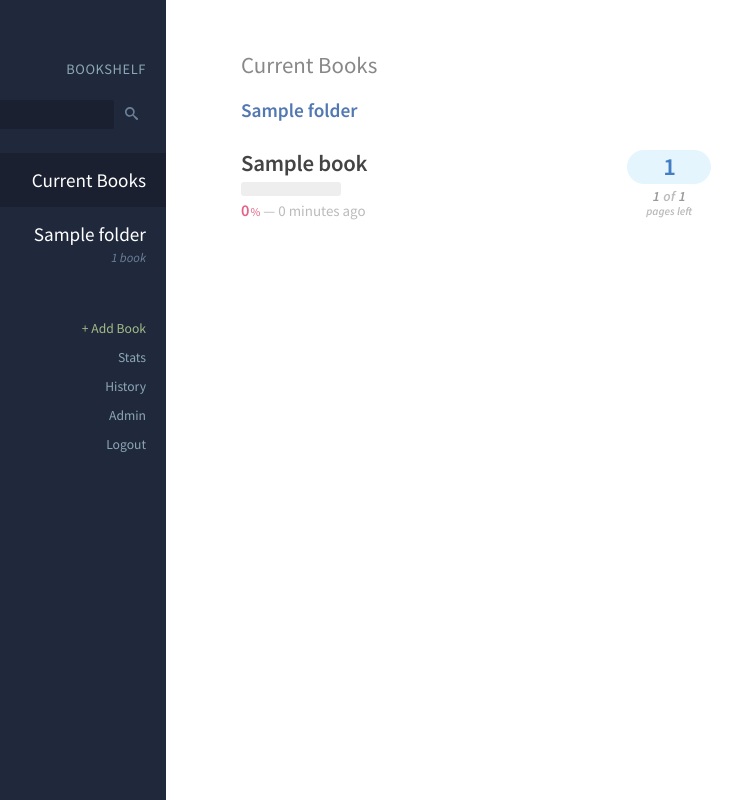
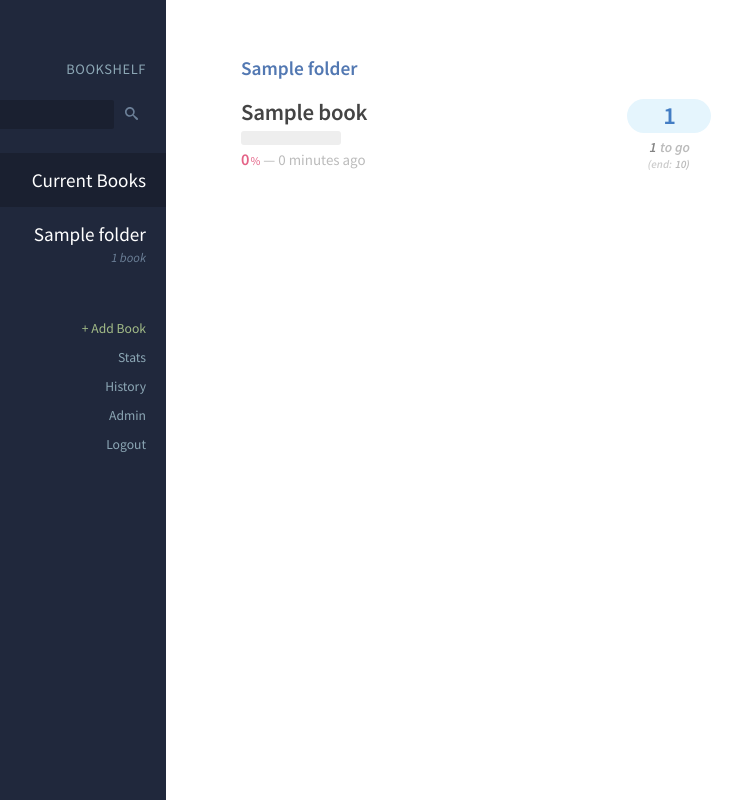
Before and after one commit to mod2/bookshelf, a Django app: page / in a window 1280 px wide. Shown: the whole page, without its empty margins (134-876 px from the left). Run offline with Django 3.2, Linux system fonts and the light colour scheme; a user stored in the database is signed in; tables that the repository leaves empty hold one stand-in row (values such as "Sample post").

Commit message:
More UI tweaks

```diff
--- a/bookshelf/static/style.css
+++ b/bookshelf/static/style.css
@@ -201,7 +201,7 @@ body.active-nav #page .mask {
 .content h2 {
 	color: #5278b2;
 	font-size: 1.1em;
-	margin: 0 0 .75em;
+	margin: 0 0 .25em;
 	padding-top: .25em;
 }
 
@@ -222,8 +222,8 @@ ul.booklist li.container {
 	background: #fff;
 	list-style: none;
 	overflow: hidden;
-	padding-bottom: .75em;
-	padding-top: .75em;
+	padding-bottom: .8em;
+	padding-top: .8em;
 }
 
 ul.booklist li + li.container {
@@ -265,19 +265,25 @@ ul.booklist li .entry .sub {
 	font-size: .8em;
 	font-style: italic;
 	line-height: 1.1em;
-	padding: 5px 0px 6px;
+	padding: 7px 0px 6px;
 }
 
 ul.booklist li .entry .sub .label {
+	color: #ccc;
 	display: block;
 	font-size: .8em;
-	line-height: 1.1em;
-	margin-top: 1px;
+	line-height: 1em;
+	margin-top: 4px;
 }
 
-ul.booklist li .entry .sub .left .pages,
-ul.booklist li .entry .sub .left .total {
-	color: #999;
+ul.booklist li .entry .sub .label .total {
+	color: #bbb;
+	letter-spacing: -0.01em;
+	padding: 0 1px;
+}
+
+ul.booklist li .entry .sub .left .pages {
+	color: #848484;
 	letter-spacing: -0.01em;
 	padding: 0 1px;
 }
@@ -1000,7 +1006,7 @@ form#add-book-form input[name=author] {
 
 	main#content .content {
 		padding-right: 50px;
-		padding-top: 50px;
+		padding-top: 56px;
 	}
 
 	.content .folder + .folder {
--- a/bookshelf/templates/_reading.html
+++ b/bookshelf/templates/_reading.html
@@ -1,8 +1,8 @@
 <div class="entry">
 	<section class="page_number">{% if reading.latest_entry %}{{ reading.latest_entry.page_number }}{% else %}—{% endif %}</section>
 	<section class="sub">
-		<span class="left"><span class="pages">{{ reading.pages_left }}</span> of <span class="total" data-end-page="{{ reading.end_page }}">{{ reading.total_pages }}</span></span>
-		<span class="label">pages left</span>
+		<span class="left"><span class="pages">{{ reading.pages_left }}</span> to go</span>
+		<span class="label">(end: <span class="total" data-end-page="{{ reading.end_page }}">{{ reading.end_page }})</span></span>
 	</section>
 </div>
 
--- a/bookshelf/templates/dashboard.html
+++ b/bookshelf/templates/dashboard.html
@@ -1,10 +1,10 @@
 {% extends 'folder.html' %}
 
 {% block main %}
-<h1 class="container">Current Books</h1>
 
 {% if folderless %}
 <div class="folder">
+	<h2 class="container">Unsorted</h2>
 	<ul class="booklist">
 	{% for reading in folderless %}
 		<li data-reading-id="{{ reading.id }}" data-book-slug="{{ reading.book.slug }}" class="container">{% include '_reading.html' %}</li>
```
